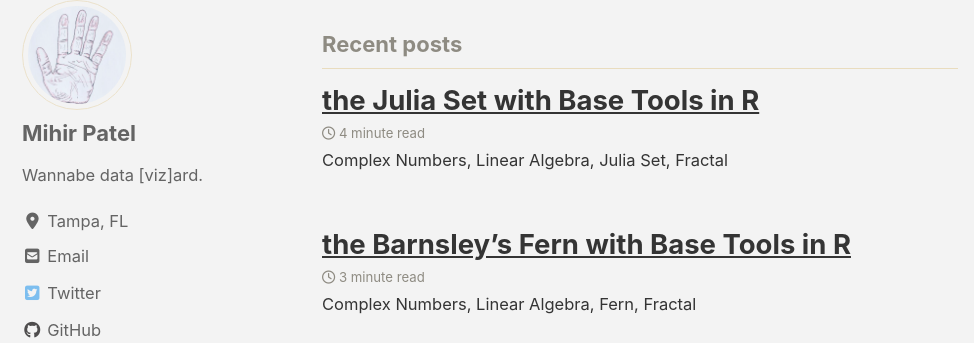
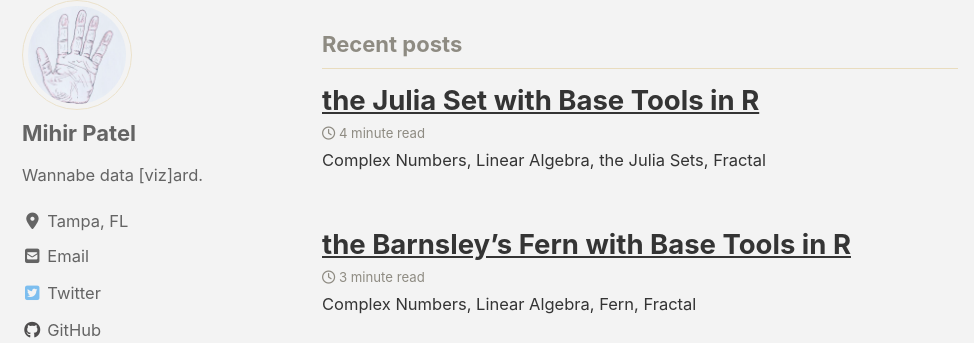
Before and after one commit to mihirp161/mihirp161.github.io, a Jekyll site: the page built from index.html, in a window 1280 px wide and 900 px high, scrolled down 775 px. Shown: the part 110-453 px from the top of the window, without its empty margins (0-974 px from the left). Built offline with Jekyll 4.4.1, drawn with Linux system fonts in a browser that asks for light colours; cached includes are drawn as plain includes; nearby versions of some CDN libraries; the list of posts is cut into pages by our own code.

Commit message:
Update 2020-02-08-julia.md

```diff
--- a/_posts/2020-02-08-julia.md
+++ b/_posts/2020-02-08-julia.md
@@ -3,7 +3,7 @@ title: "the Julia Set with Base Tools in R"
 date: 2020-02-08
 tags: [Miscellaneous, R]
 header:
-excerpt: "Complex Numbers, Linear Algebra, Julia Set, Fractal"
+excerpt: "Complex Numbers, Linear Algebra, the Julia Sets, Fractal"
 mathjax: "true"
 ---
 I will let you in a secret, most of the popular fractals you see out there, are all part of and were derived from the Mandelbrot Set. They all share same equation `F= {x^2 + c| c is a constant, x is an iterated number}`. The variability in design comes from whether we are going to keep constant or substitute it with a new value per iteration.
```
